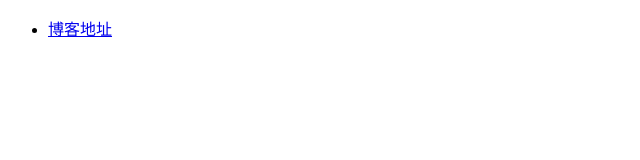
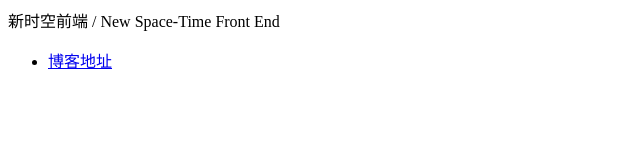
Before and after one commit to nst-fe/nst-fe, a plain HTML site: page index.html in a window 1280 px wide. Shown: the whole page, without its empty margins (0-640 px from the left). Drawn offline with Linux system fonts and the light colour scheme.

Commit message:
Update index.html

```diff
--- a/index.html
+++ b/index.html
@@ -7,6 +7,8 @@
   <title>新时空前端</title>
 </head>
 <body>
+  新时空前端 / New Space-Time Front End
+  <br/>
   <ul>
     <li>
       <a href="https://blog.nst-fe.site/">博客地址</a>
```
